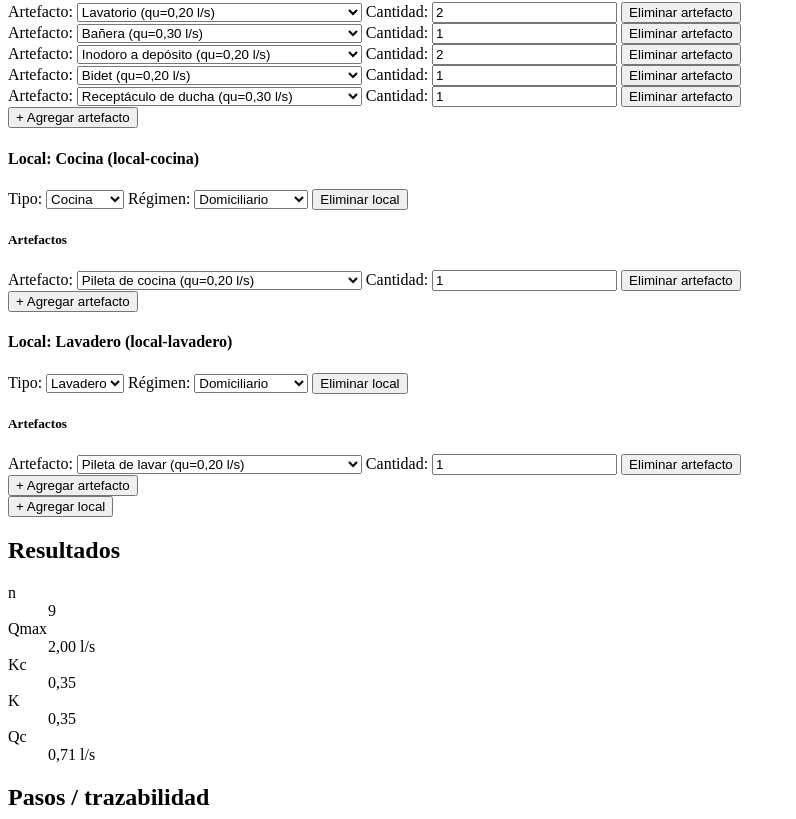
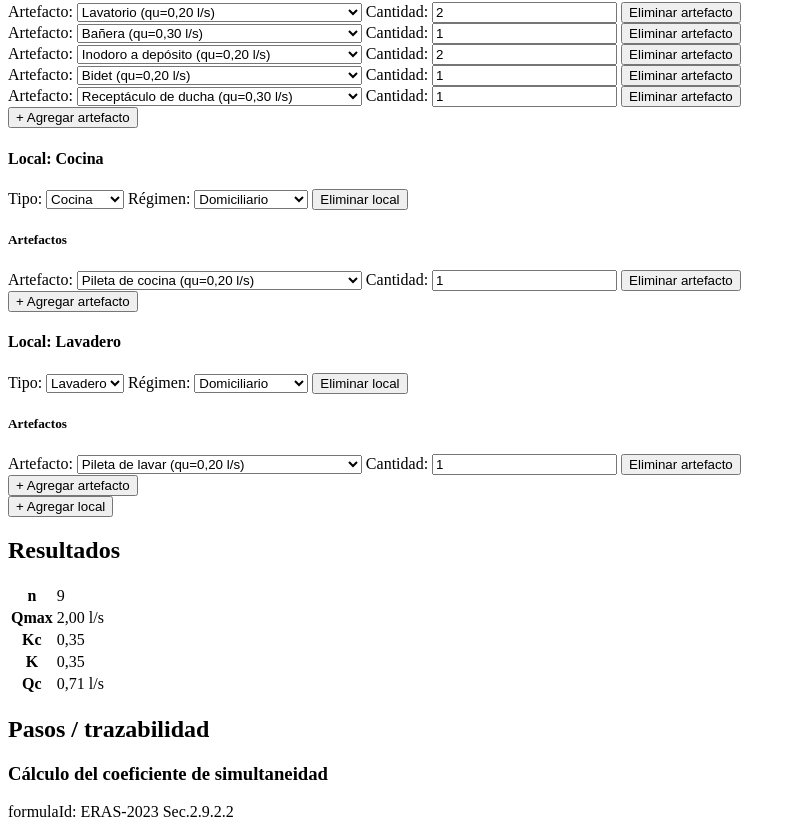
Before and after one commit to nicolasambrosoeras-ctrl/IUAS, a React (Vite) app: page / in a window 1280 px wide. Shown: the part 364-1183 px from the top of the page, without its empty margins (0-796 px from the left). Built offline with nearby package versions, Linux system fonts and the light colour scheme.

Commit message:
Interfaz: mejorar identificación de locales y resultados
Oculta los IDs internos de los locales y agrega numeración
automática cuando existen varios locales del mismo tipo.

Reorganiza el bloque de Resultados en una tabla de dos columnas,
sin modificar valores, unidades ni lógica de cálculo.

```diff
--- a/src/interfaz/paginas/MotorDemandaPantalla.tsx
+++ b/src/interfaz/paginas/MotorDemandaPantalla.tsx
@@ -42,6 +42,28 @@ const ETIQUETA_TIPO_DE_LOCAL: Readonly<Record<TipoDeLocal, string>> = {
 const ETIQUETA_REGIMEN: Readonly<Record<RegimenLocal, string>> = {
   domiciliario: 'Domiciliario',
   noDomiciliario: 'No domiciliario',
+}
+
+// Etiqueta de presentación por local: derivada del orden y del tipo, nunca
+// del id interno. No se guarda en ningún lado -- se recalcula en cada
+// render a partir de `locales`.
+function etiquetasDeLocales(locales: readonly Local[]): readonly string[] {
+  const totalPorTipo: Partial<Record<TipoDeLocal, number>> = {}
+  for (const local of locales) {
+    totalPorTipo[local.tipo] = (totalPorTipo[local.tipo] ?? 0) + 1
+  }
+
+  const contadorPorTipo: Partial<Record<TipoDeLocal, number>> = {}
+  return locales.map((local) => {
+    const etiquetaBase = ETIQUETA_TIPO_DE_LOCAL[local.tipo]
+    const total = totalPorTipo[local.tipo] ?? 0
+    if (total <= 1) {
+      return `Local: ${etiquetaBase}`
+    }
+    const siguiente = (contadorPorTipo[local.tipo] ?? 0) + 1
+    contadorPorTipo[local.tipo] = siguiente
+    return `Local: ${etiquetaBase} ${siguiente}`
+  })
 }
 
 // IDs únicos vía crypto.randomUUID() (API nativa del navegador, sin
@@ -111,10 +133,12 @@ function ArtefactoFormulario({
 
 function LocalFormulario({
   local,
+  etiqueta,
   onCambiar,
   onEliminar,
 }: {
   local: Local
+  etiqueta: string
   onCambiar: (local: Local) => void
   onEliminar: () => void
 }) {
@@ -134,9 +158,7 @@ function LocalFormulario({
 
   return (
     <article>
-      <h4>
-        Local: {ETIQUETA_TIPO_DE_LOCAL[local.tipo]} ({local.id})
-      </h4>
+      <h4>{etiqueta}</h4>
       <label>
         Tipo:{' '}
         <select
@@ -222,6 +244,8 @@ function ProyectoFormulario({
     cambiarLocales([...locales, nuevoLocal])
   }
 
+  const etiquetas = etiquetasDeLocales(locales)
+
   return (
     <section>
       <h2>Datos del proyecto</h2>
@@ -240,10 +264,11 @@ function ProyectoFormulario({
       </label>
 
       <h3>Locales</h3>
-      {locales.map((local) => (
+      {locales.map((local, indice) => (
         <LocalFormulario
           key={local.id}
           local={local}
+          etiqueta={etiquetas[indice] ?? `Local: ${ETIQUETA_TIPO_DE_LOCAL[local.tipo]}`}
           onCambiar={(localActualizado) =>
             cambiarLocales(locales.map((l) => (l.id === local.id ? localActualizado : l)))
           }
@@ -373,26 +398,38 @@ function Resultados({ resultado }: { resultado: ResultadoDeCalculo }) {
   return (
     <section>
       <h2>Resultados</h2>
-      <dl>
-        <dt>n</dt>
-        <dd>{n !== null ? formatearNumero(n, 'conteo') : '—'}</dd>
-        <dt>Qmax</dt>
-        <dd>
-          <ValorCalculadoTexto valor={qmax} />
-        </dd>
-        <dt>Kc</dt>
-        <dd>
-          <ValorCalculadoTexto valor={kc} />
-        </dd>
-        <dt>K</dt>
-        <dd>
-          <ValorCalculadoTexto valor={k} />
-        </dd>
-        <dt>Qc</dt>
-        <dd>
-          <ValorCalculadoTexto valor={qc} />
-        </dd>
-      </dl>
+      <table>
+        <tbody>
+          <tr>
+            <th>n</th>
+            <td>{n !== null ? formatearNumero(n, 'conteo') : '—'}</td>
+          </tr>
+          <tr>
+            <th>Qmax</th>
+            <td>
+              <ValorCalculadoTexto valor={qmax} />
+            </td>
+          </tr>
+          <tr>
+            <th>Kc</th>
+            <td>
+              <ValorCalculadoTexto valor={kc} />
+            </td>
+          </tr>
+          <tr>
+            <th>K</th>
+            <td>
+              <ValorCalculadoTexto valor={k} />
+            </td>
+          </tr>
+          <tr>
+            <th>Qc</th>
+            <td>
+              <ValorCalculadoTexto valor={qc} />
+            </td>
+          </tr>
+        </tbody>
+      </table>
     </section>
   )
 }
```
